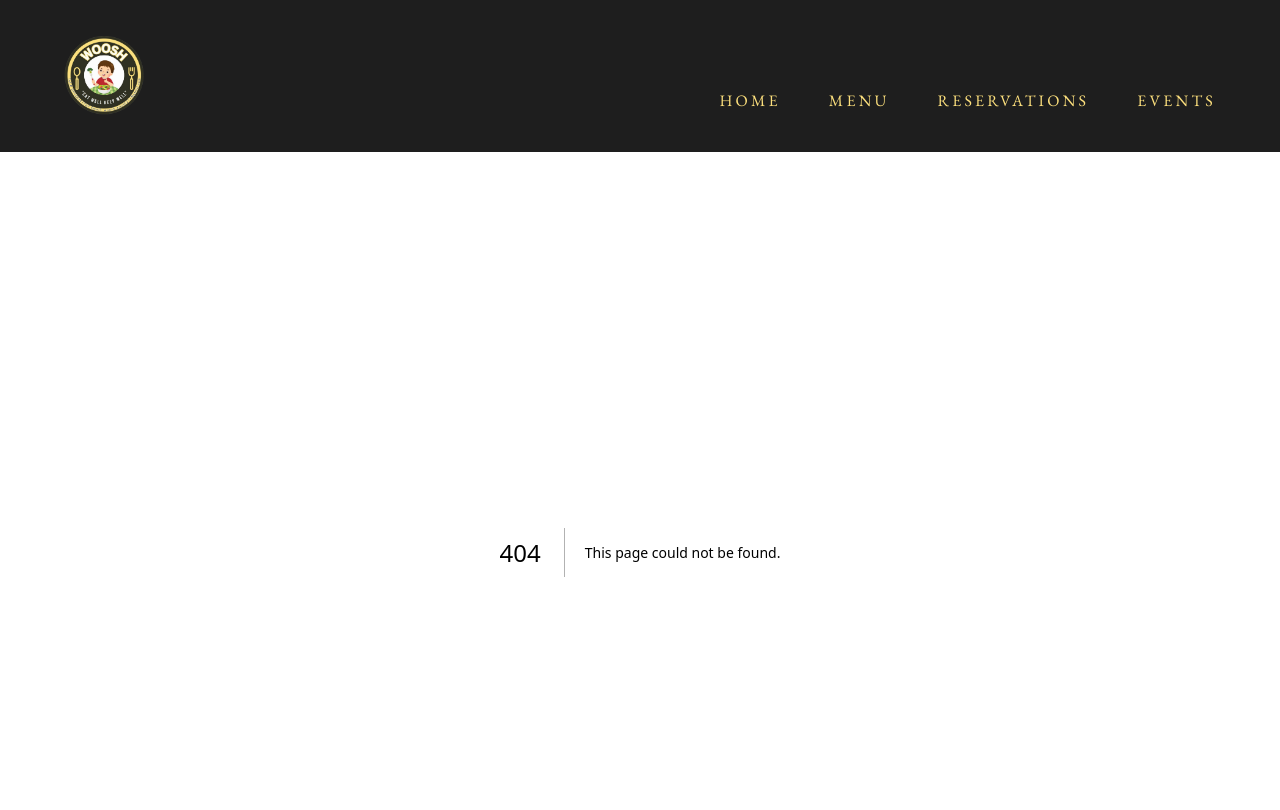
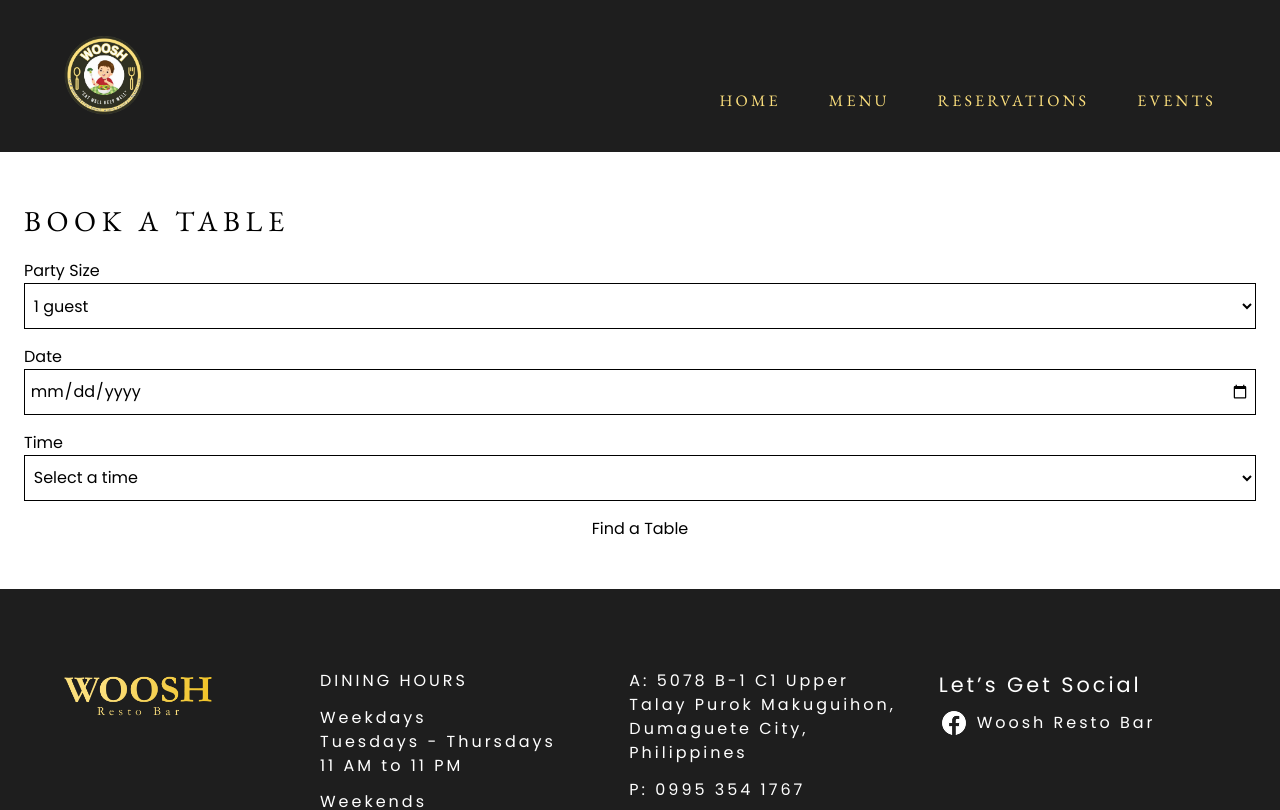
Before and after one commit to joshiancadiz/woosh-resto-bar, a Next.js app: page /reservations in a window 1280 px wide. Before the commit this address had no page. Shown: the top 810 px of the page. Built offline with nearby package versions, Linux system fonts and the light colour scheme.

Commit message:
reservations

```diff
--- a/src/app/components/Nav.tsx
+++ b/src/app/components/Nav.tsx
@@ -20,7 +20,7 @@
           <ul className="flex items-end h-[90%] py-[1.5rem] gap-[3rem]">
             <li><Link href='/'>HOME</Link></li>
             <li><Link href='/menu'>MENU</Link></li>
-            <li><Link href=''>RESERVATIONS</Link></li>
+            <li><Link href='/reservations'>RESERVATIONS</Link></li>
             <li><Link href='/events'>EVENTS</Link></li>
           </ul>
         </div>
@@ -35,7 +35,7 @@
           <li className="mb-[8%]"><Image src={woosh} alt="" width={200}/></li>
           <li><Link href='/' onClick={() => {setTimeout(() => {setisOpen(false)}, 300)}}>HOME</Link></li>
           <li><Link href='/menu' onClick={() => {setTimeout(() => {setisOpen(false)}, 300)}}>MENU</Link></li>
-          <li><Link href='' onClick={() => {setTimeout(() => {setisOpen(false)}, 300)}}>RESERVATIONS</Link></li>
+          <li><Link href='/reservations' onClick={() => {setTimeout(() => {setisOpen(false)}, 300)}}>RESERVATIONS</Link></li>
           <li><Link href='/events' onClick={() => {setTimeout(() => {setisOpen(false)}, 300)}}>EVENTS</Link></li>
         </ul>
       </div>
--- /dev/null
+++ b/src/app/reservations/page.tsx
@@ -0,0 +1,74 @@
+"use client"
+import React, { useEffect, useState } from 'react'
+import styles from "../styles/Reservations.module.scss"
+
+export default function Reservation() {
+
+  const [isClient, setClient]=  useState(false);
+
+  useEffect(() => {
+    setClient(true)
+  }, [])
+
+  const ReservationForm = () => {
+    return(
+        <form action="" className={styles.form1}>
+            <div>
+                <label htmlFor="guests">Party Size</label>
+                <select id='guests' name='guests' required>
+                    <option value="1">1 guest</option>
+                    <option value="2">2 guests</option>
+                    <option value="3">3 guests</option>
+                    <option value="4">4 guests</option>
+                    <option value="5">5 guests</option>
+                    <option value="6">6 guests</option>
+                    <option value="7">7 guests</option>
+                    <option value="8">8 guests</option>
+                    <option value="9">9 guests</option>
+                    <option value="10">10 guests</option>
+                </select>
+            </div>
+            <div>
+                <label htmlFor="date">Date</label>
+                <input type="date" id='date' name='date' required />
+            </div>
+            <div>
+                <label htmlFor="time">Time</label>
+                <select name="time" id="time" required>
+                    <option value="">Select a time</option>
+                    <option value="11:00">11:00 AM</option>
+                    <option value="11:30">11:30 AM</option>
+                    <option value="12:00">12:00 PM</option>
+                    <option value="12:30">12:30 PM</option>
+                    <option value="13:00">1:00 PM</option>
+                    <option value="13:30">1:30 PM</option>
+                    <option value="14:00">2:00 PM</option>
+                    <option value="14:30">2:30 PM</option>
+                    <option value="15:00">3:00 PM</option>
+                    <option value="15:30">3:30 PM</option>
+                    <option value="16:00">4:00 PM</option>
+                    <option value="16:30">4:30 PM</option>
+                    <option value="17:00">5:00 PM</option>
+                    <option value="17:30">5:30 PM</option>
+                    <option value="18:00">6:00 PM</option>
+                    <option value="18:30">6:30 PM</option>
+                    <option value="19:00">7:00 PM</option>
+                    <option value="19:30">7:30 PM</option>
+                    <option value="20:00">8:00 PM</option>
+                    <option value="20:30">8:30 PM</option>
+                    <option value="21:00">9:00 PM</option>
+                    <option value="21:30">9:30 PM</option>
+                    <option value="22:00">10:00 PM</option>
+                </select>
+            </div>
+            <button type='submit'>Find a Table</button>
+        </form>
+    )
+  }
+  return (
+    <div className={`${styles.reserveS1} py-[3rem] px-[1.5rem]`}>
+      <h1 className='text-[1.8rem] mb-[1rem]'>BOOK A TABLE</h1>
+        {isClient && <ReservationForm/>}
+    </div>
+  )
+}
--- /dev/null
+++ b/src/app/styles/Reservations.module.scss
@@ -0,0 +1,42 @@
+@font-face {
+    font-family: 'Garamond';
+    src: url(../../../public/fonts/EB_Garamond/EBGaramond-VariableFont_wght.ttf) format(truetype);
+    font-display: swap;
+}
+
+@font-face {
+    font-family: 'Poppins';
+    src: url(../../../public/fonts/Poppins/Poppins-Regular.ttf) format(truetype);
+    font-display: swap;
+}
+
+@font-face {
+    font-family: 'PoppinsBold';
+    src: url(../../../public/fonts/Poppins/Poppins-ExtraBold.ttf) format(truetype);
+    font-display: swap;
+}
+
+.reserveS1 {
+    h1 {
+        font-family: 'Garamond';
+        letter-spacing: .35rem;
+    }
+}
+
+.form1 {
+    display: flex;
+    flex-direction: column;
+    gap: 1rem;
+    font-family: 'Poppins';
+
+    div {
+        display: flex;
+        flex-direction: column;
+    }
+
+    select, input {
+        border: 1px solid;
+        padding: .6rem .3rem;
+    }
+
+}
```
